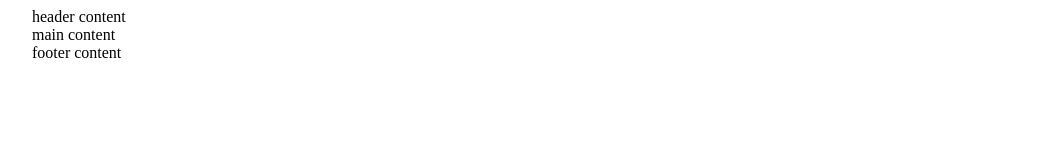
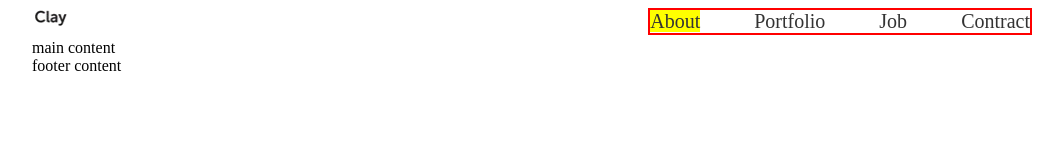
Before and after one commit to Vital188/39-grupe-astronautas, a website: page index.html in a window 1280 px wide. Shown: the whole page, without its empty margins (108-1171 px from the left). Drawn offline with Linux system fonts and the light colour scheme.

Commit message:
Logo image

```diff
--- a/index.html
+++ b/index.html
@@ -11,7 +11,13 @@
 
 <body>
     <header >
-        header content
+        <img src="./logo.png" alt="Logo">
+        <nav>
+            <a href="#">About</a>
+            <a href="#">Portfolio</a>
+            <a href="#">Job</a>
+            <a href="#">Contract</a>
+        </nav>
     </header>
 
     <main>
--- a/main.css
+++ b/main.css
@@ -6,3 +6,27 @@
    width: 1000px;
    margin: 0 calc(50% - 500px);
   }
+
+  img {
+    float: left;
+  }
+  nav {
+    float: right;
+border: 2px solid red;}
+
+  a{
+    color: #333;
+    text-decoration: none;
+    font-size: 20px;
+    margin-left: 50px;
+  }
+
+ /* a:first-child {
+    margin: 0;
+    background-color: yellow;
+  } */
+
+  a:first-of-type {
+    margin: 0;
+    background-color: yellow;
+  }
```
Also changed, not shown: logo.png (added).
